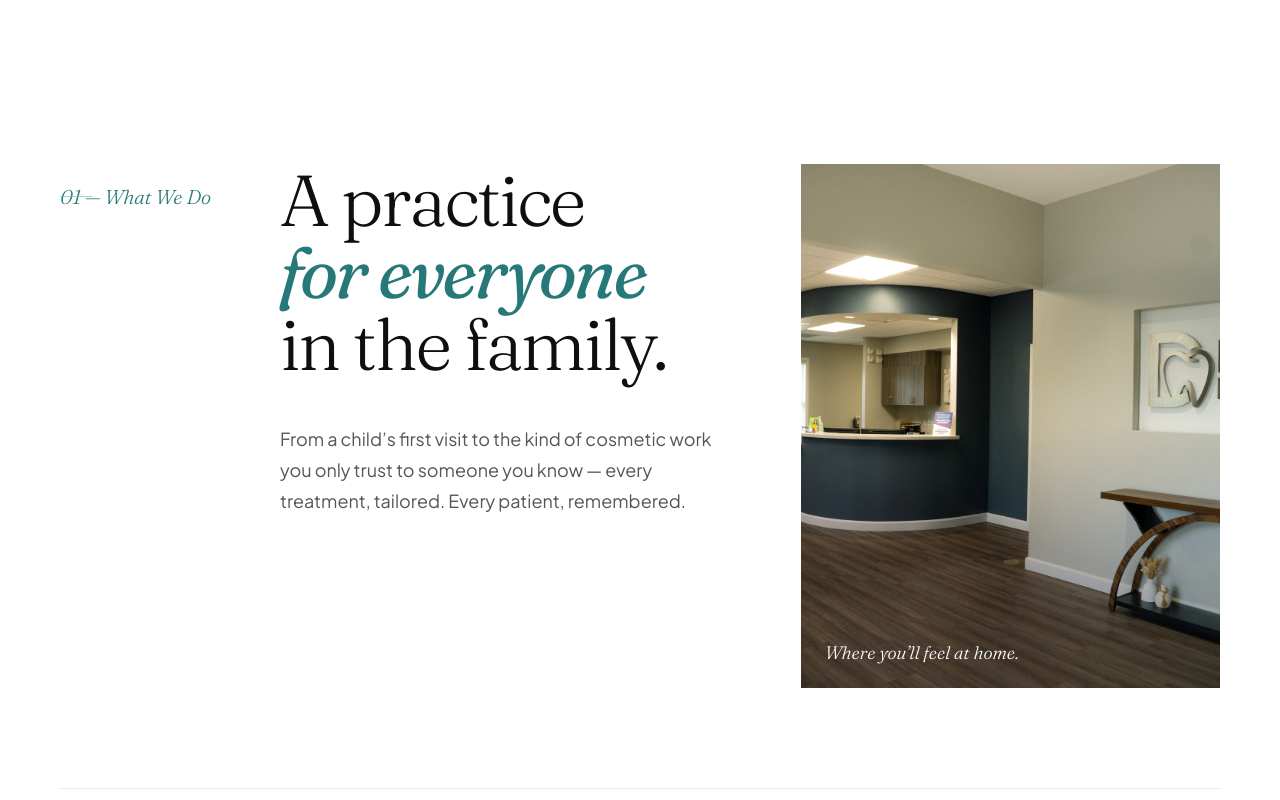
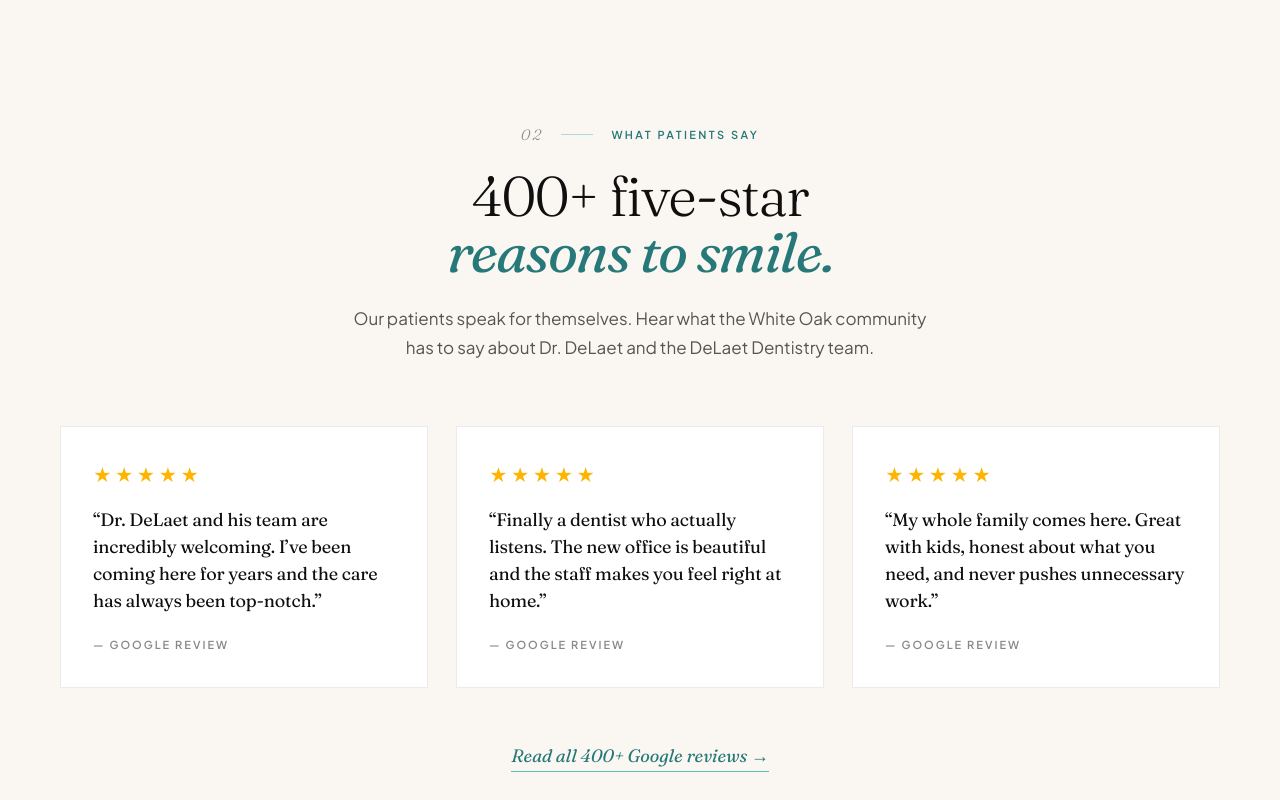
Before and after one commit to BestWebsitesJack/DaLaetDentist, a plain HTML site: page index.html in a window 1280 px wide. Shown: the part 1280-2080 px from the top of the page. Drawn offline with Linux system fonts and the light colour scheme.

Commit message:
Add Google Reviews placeholder section below hero (Elfsight-ready)

```diff
--- a/index.html
+++ b/index.html
@@ -918,6 +918,82 @@
 }
 
 
+
+
+/* GOOGLE REVIEWS SECTION */
+.reviews-section {
+  padding: 140px 60px;
+  background: var(--cream);
+  border-top: 1px solid rgba(91,191,191,0.4);
+  border-bottom: 1px solid rgba(91,191,191,0.4);
+}
+.reviews-inner { max-width: 1400px; margin: 0 auto; }
+.reviews-head { text-align: center; margin-bottom: 64px; }
+.reviews-head .eyebrow { justify-content: center; margin-bottom: 24px; }
+.reviews-head h2 {
+  font-family: var(--serif);
+  font-weight: 300;
+  font-size: 56px;
+  letter-spacing: -1.5px;
+  color: var(--ink);
+  line-height: 1.0;
+  margin-bottom: 24px;
+}
+.reviews-head h2 em { font-style: italic; color: var(--teal-deep); font-weight: 400; }
+.reviews-head p { font-size: 17px; color: #555; max-width: 580px; margin: 0 auto; line-height: 1.7; }
+#elfsight-reviews {
+  display: grid;
+  grid-template-columns: repeat(3, 1fr);
+  gap: 28px;
+  margin-top: 48px;
+}
+.review-placeholder {
+  background: #ffffff;
+  padding: 36px 32px;
+  border: 1px solid rgba(0,0,0,0.08);
+  display: flex;
+  flex-direction: column;
+  transition: all 0.4s cubic-bezier(0.2,0,0,1);
+}
+.review-placeholder:hover {
+  transform: translateY(-4px);
+  box-shadow: 0 12px 32px rgba(0,0,0,0.08);
+  border-color: rgba(91,191,191,0.4);
+}
+.review-stars {
+  color: #ffb400;
+  font-size: 18px;
+  letter-spacing: 3px;
+  margin-bottom: 20px;
+}
+.review-text {
+  font-family: var(--serif);
+  font-weight: 400;
+  font-size: 18px;
+  line-height: 1.5;
+  color: var(--ink);
+  letter-spacing: -0.2px;
+  margin-bottom: 24px;
+  flex: 1;
+}
+.review-author {
+  font-size: 11px;
+  letter-spacing: 2px;
+  text-transform: uppercase;
+  color: #888;
+  font-weight: 600;
+}
+.reviews-cta { text-align: center; margin-top: 56px; }
+@media (max-width: 1024px) {
+  .reviews-section { padding: 100px 32px; }
+  .reviews-head h2 { font-size: 42px; }
+  #elfsight-reviews { grid-template-columns: 1fr; gap: 20px; }
+}
+@media (max-width: 640px) {
+  .reviews-section { padding: 70px 20px; }
+  .reviews-head h2 { font-size: 32px; letter-spacing: -1px; }
+  .review-text { font-size: 16px; }
+}
 
 /* BACK TO TOP BUTTON */
 #back-to-top {
@@ -1306,6 +1382,45 @@
     </div>
   </div>
 
+
+  <!-- Google Reviews -->
+  <section class="reviews-section" id="reviews-home">
+    <div class="reviews-inner">
+      <div class="reviews-head reveal">
+        <div class="eyebrow">
+          <span class="num">02</span>
+          <span class="rule"></span>
+          <span>What Patients Say</span>
+        </div>
+        <h2>400+ five-star<br><em>reasons to smile.</em></h2>
+        <p>Our patients speak for themselves. Hear what the White Oak community has to say about Dr. DeLaet and the DeLaet Dentistry team.</p>
+      </div>
+
+      <!-- Elfsight Google Reviews widget placeholder (replace this div's contents with embed code) -->
+      <div id="elfsight-reviews" class="reveal">
+        <div class="review-placeholder">
+          <div class="review-stars">&#9733;&#9733;&#9733;&#9733;&#9733;</div>
+          <p class="review-text">&ldquo;Dr. DeLaet and his team are incredibly welcoming. I&rsquo;ve been coming here for years and the care has always been top-notch.&rdquo;</p>
+          <div class="review-author">&mdash; Google review</div>
+        </div>
+        <div class="review-placeholder">
+          <div class="review-stars">&#9733;&#9733;&#9733;&#9733;&#9733;</div>
+          <p class="review-text">&ldquo;Finally a dentist who actually listens. The new office is beautiful and the staff makes you feel right at home.&rdquo;</p>
+          <div class="review-author">&mdash; Google review</div>
+        </div>
+        <div class="review-placeholder">
+          <div class="review-stars">&#9733;&#9733;&#9733;&#9733;&#9733;</div>
+          <p class="review-text">&ldquo;My whole family comes here. Great with kids, honest about what you need, and never pushes unnecessary work.&rdquo;</p>
+          <div class="review-author">&mdash; Google review</div>
+        </div>
+      </div>
+
+      <div class="reviews-cta reveal">
+        <a href="https://www.google.com/search?q=DeLaet+Dentistry+White+Oak+Cincinnati+reviews" target="_blank" rel="noopener" class="meet-link">Read all 400+ Google reviews &rarr;</a>
+      </div>
+    </div>
+  </section>
+
   <!-- Services -->
   <section id="services-home">
     <div class="section-head reveal" style="grid-template-columns: 160px 1.1fr 1fr; gap: 60px; align-items: start;">
```
